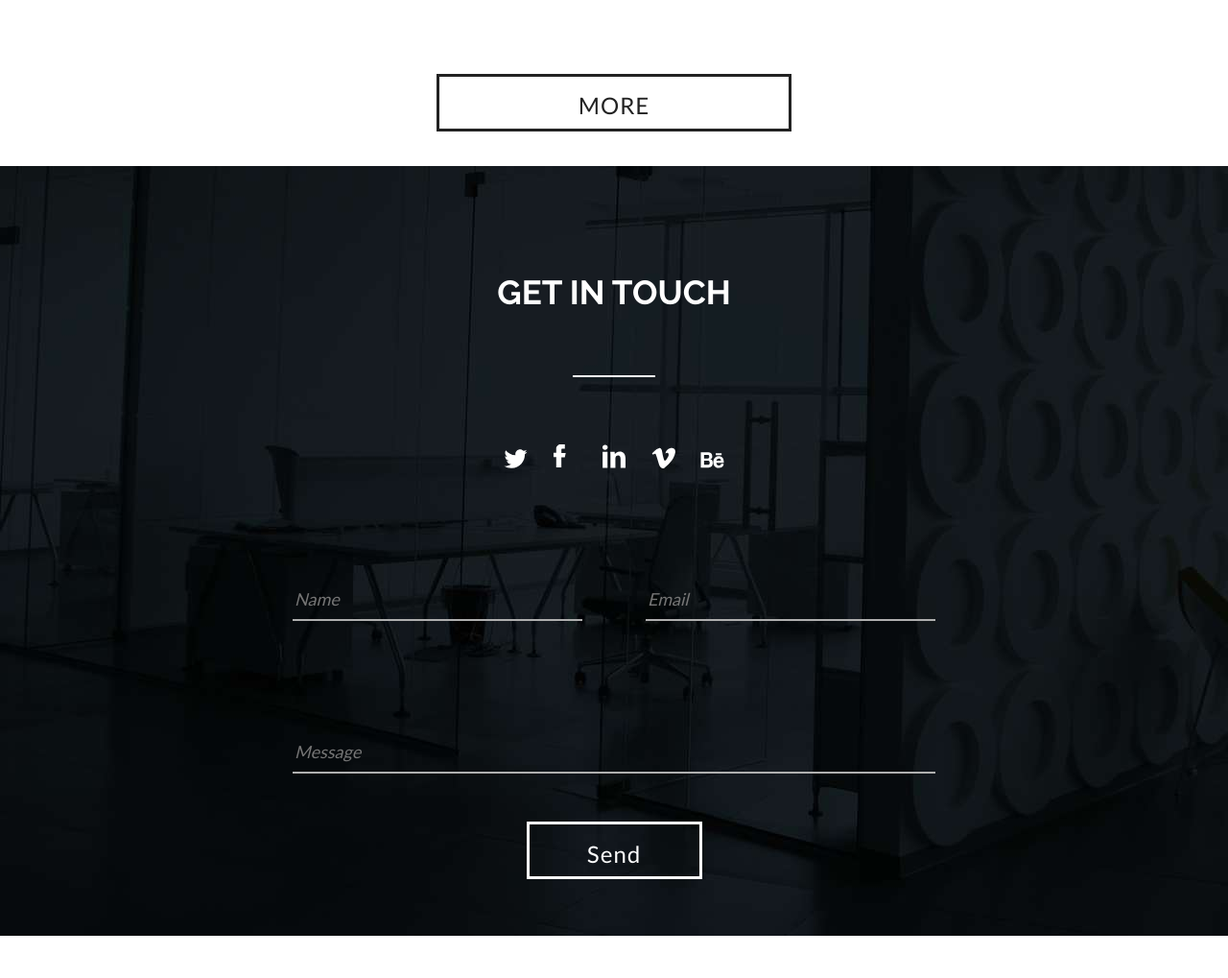
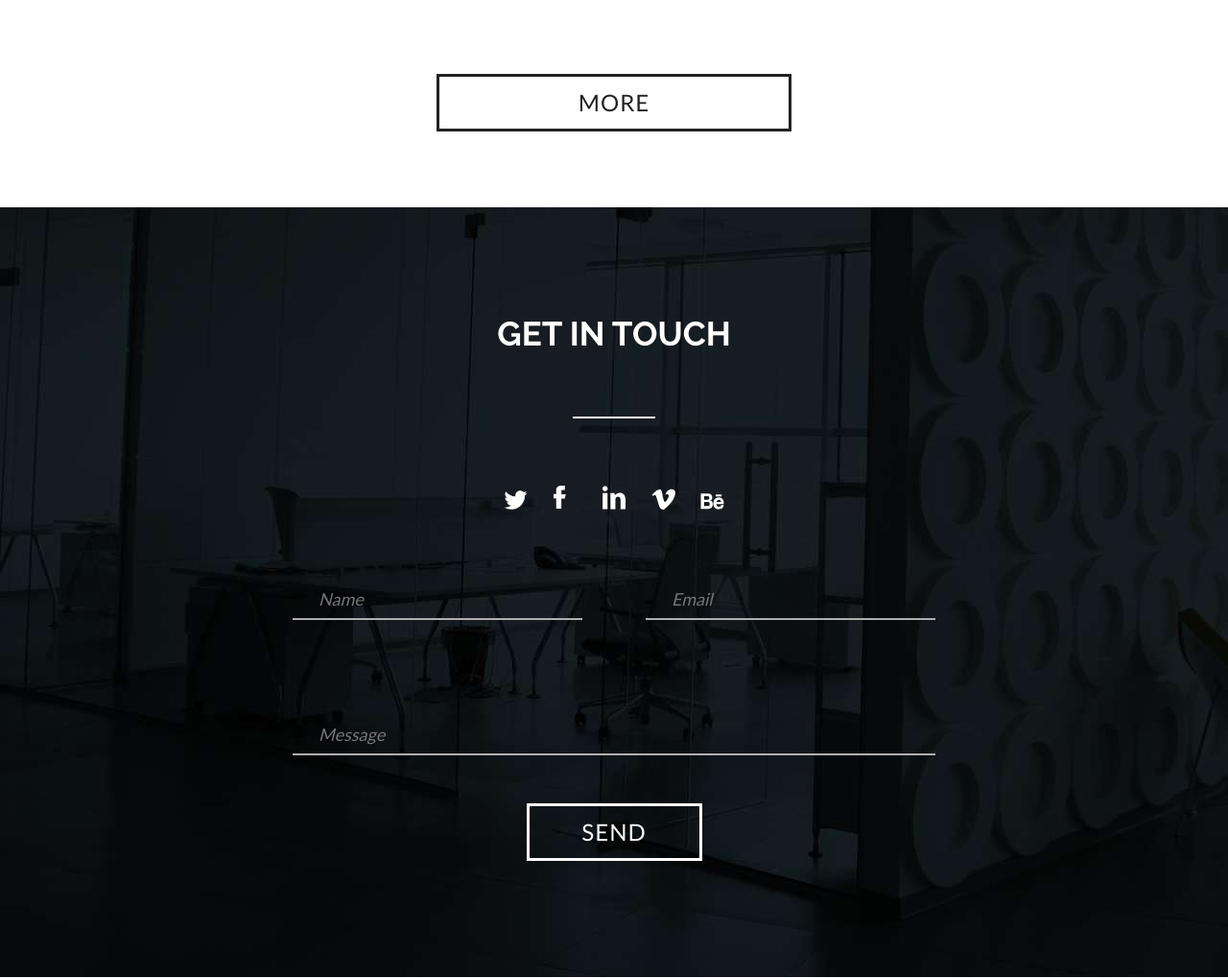
Before and after one commit to turchak/exam-1, a plain HTML site: page index.html in a window 1280 px wide. Shown: the part 2796-3815 px from the top of the page at 96% size. Before the commit the page ends 3772 px from the top, so only its background shows below. Drawn offline with Linux system fonts and the light colour scheme.

Commit message:
added footer changes

```diff
--- a/assets/scss/footer.scss
+++ b/assets/scss/footer.scss
@@ -50,7 +50,8 @@
     }
 
     &__input {
-      margin-top: 115px;
+      margin-top: 73px;
+      padding: 0 27px;
       width: 302px;
       border: none;
       background: transparent;
@@ -60,15 +61,18 @@
       font-size: 18px;
       line-height: 40px;
       color: $c-gray;
+      outline: none;
     }
 
     &__input--long {
       width: 100%;
+      margin-top: 99px;
     }
 
     &__button {
       display: block;
       margin: 50px auto 0;
+      padding: 0;
       border: none;
       width: 183px;
       height: 60px;
@@ -78,10 +82,11 @@
       &-text {
         font-family: 'Lato', sans-serif;
         font-size: 24px;
-        line-height: 60px;
+        line-height: 54px;
         letter-spacing: 1px;
         text-align: center;
         color: $c-white;
+        text-transform: uppercase;
       }
     }
   }
--- a/assets/scss/works.scss
+++ b/assets/scss/works.scss
@@ -58,9 +58,10 @@
     &-text {
       display: block;
       width: 100%;
+      padding: 40px 0;
       font-family: 'Lato', sans-serif;
       font-size: 22px;
-      line-height: 60px;
+      line-height: 15px;
       color: $c-white;
       text-transform: uppercase;
     }
@@ -68,7 +69,7 @@
 
   &__button {
     display: block;
-    margin: 0 auto;
+    margin: 0 auto 78px;
     width: 370px;
     height: 60px;
     border: solid 3px $c-black;
@@ -77,7 +78,7 @@
       display: block;
       font-family: 'Lato', sans-serif;
       font-size: 24px;
-      line-height: 60px;
+      line-height: 54px;
       letter-spacing: 1px;
       text-align: center;
       color: $c-black;
--- a/index.html
+++ b/index.html
@@ -226,7 +226,7 @@
     <form class="form" action="#">
       <div class="form__top">
         <input class="form__input" type="text" name="Name" value="" placeholder="Name">
-        <input class="form__input" type="email" name="Email" value="" placeholder="Email">
+        <input class="form__input" type="email" name="Email" value="" placeholder="Email" required>
       </div>
       <input class="form__input form__input--long" type="text" name="Message" value="" placeholder="Message">
       <button class="form__button" type="submit" name="button">
```
Also changed, not shown: assets/css/main.css, 1 other file.
